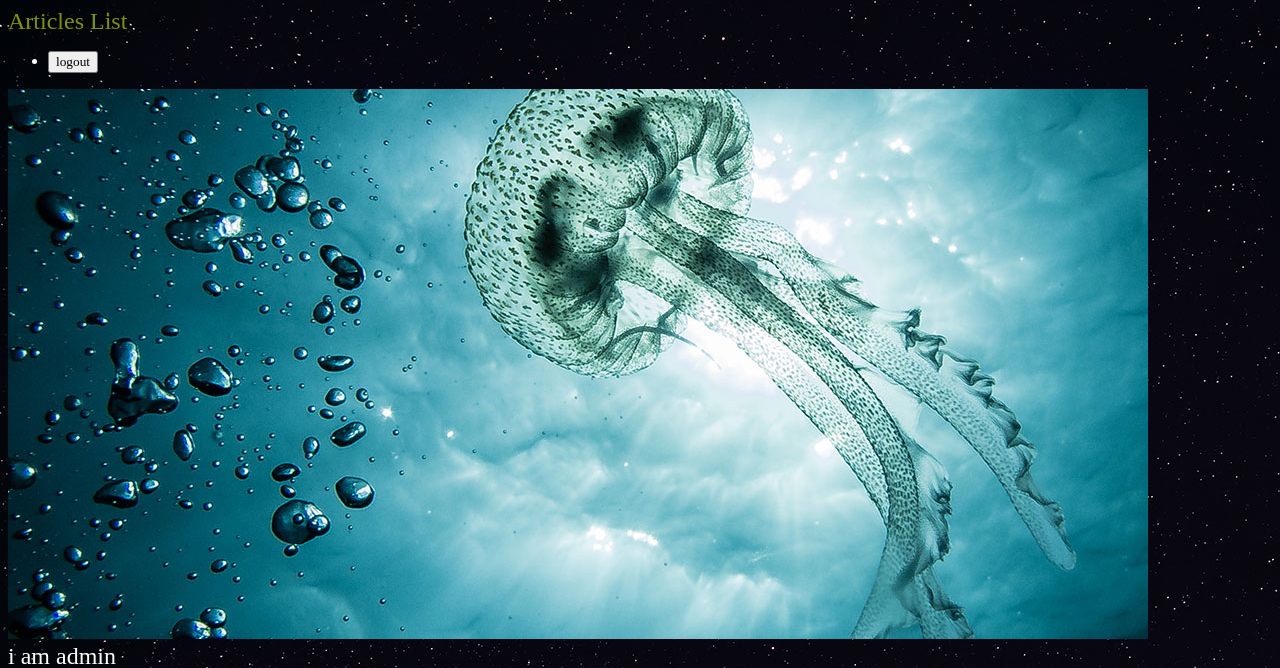
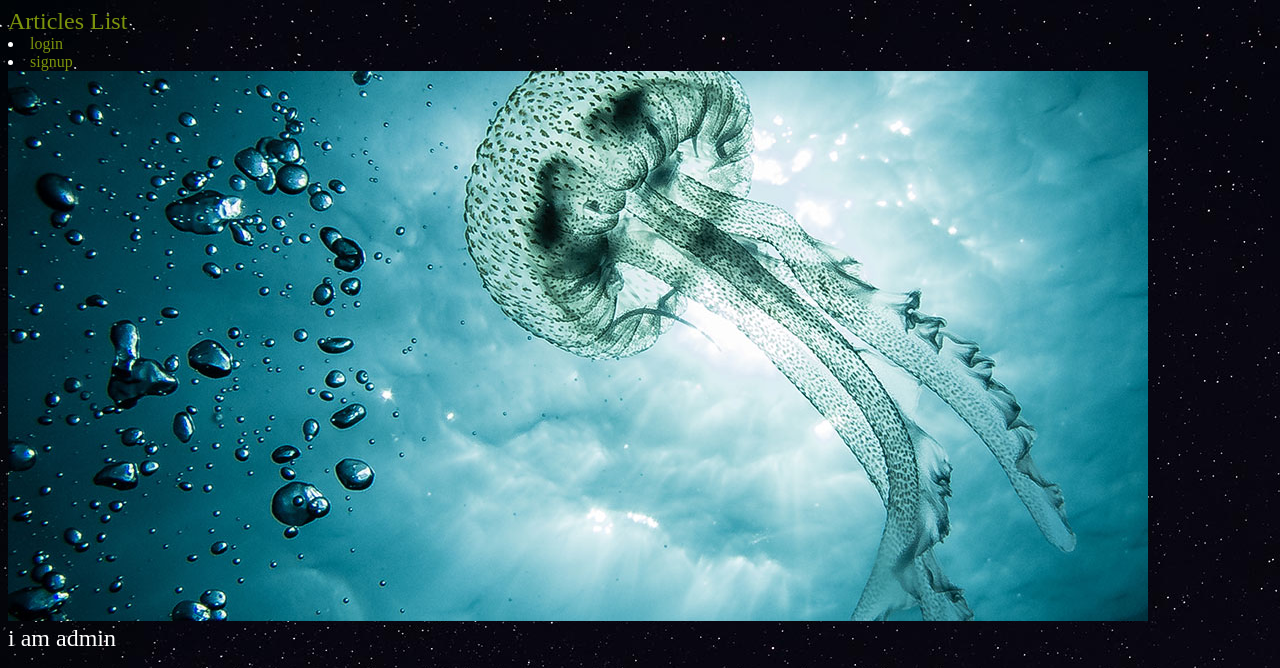
Before and after one commit to amirrzw/first-django-Blog, a Django app: a page that uses templates/base.html in a window 1280 px wide. Shown: the top 668 px of the page. Run offline with Django 3.2, Linux system fonts and the light colour scheme; data comes from the database, SQL or seed files in the repository; both versions use the stored data as it was after the commit.

Commit message:
update base-html

```diff
--- a/templates/base.html
+++ b/templates/base.html
@@ -14,16 +14,28 @@
 <h2>
     <a href="{% url 'articles:list' %}">Articles List</a>
 </h2>
+{% if user.is_authenticated %}
     <nav>
         <ul>
             <li>
                 <form class="logout-link" action="{% url 'users:logout' %}" method="post">
                     {% csrf_token %}
-                <button type="submit">logout </button>
+                    <button type="submit">logout</button>
                 </form>
+            </li>
+            <li>
+                <a href="{% url 'articles:create' %}">create-article</a>
             </li>
         </ul>
     </nav>
+{% else %}
+    <li>
+        <a href="{% url 'users:login' %}">login</a>
+    </li>
+    <li>
+        <a href="{% url 'users:signup' %}">signup</a>
+    </li>
+{% endif %}
 <div>
     {% block content %}
 
```
Also changed, not shown: db.sqlite3. Lines whose indentation alone changed are shown as unchanged.
